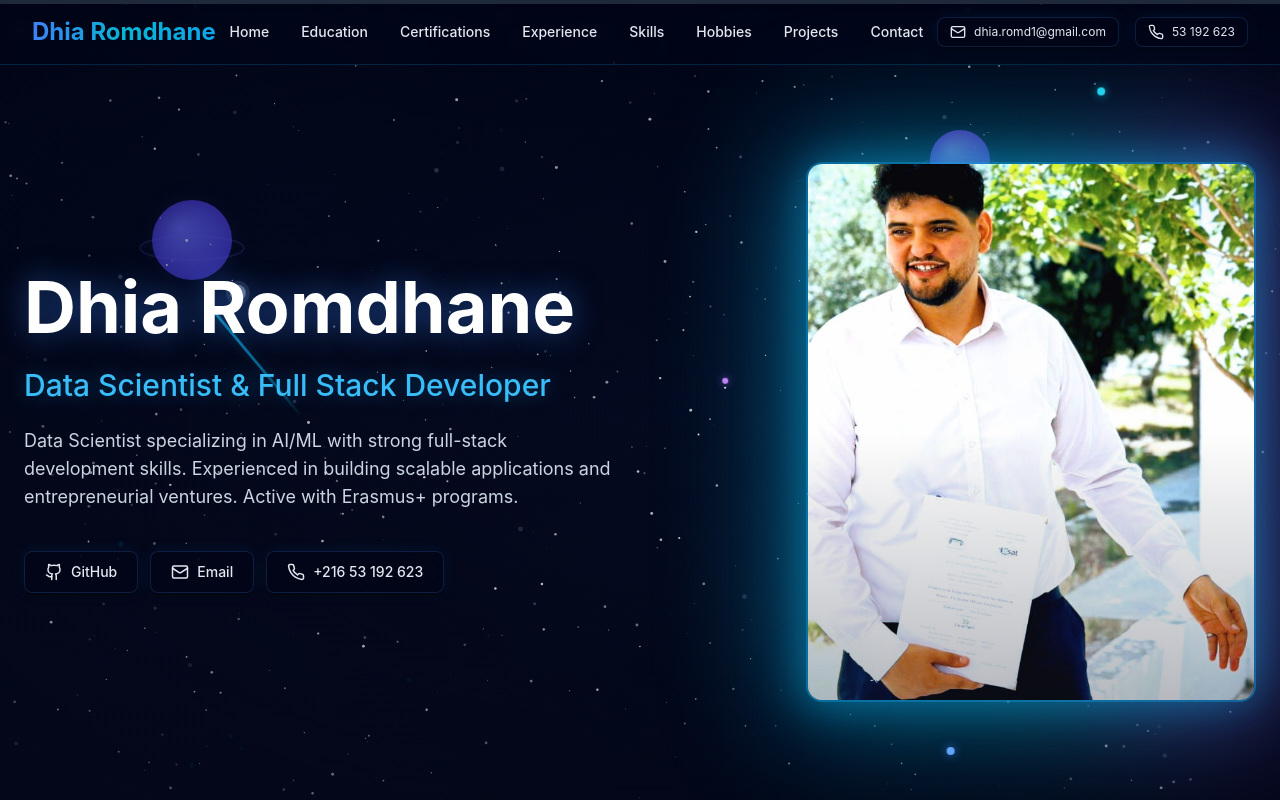
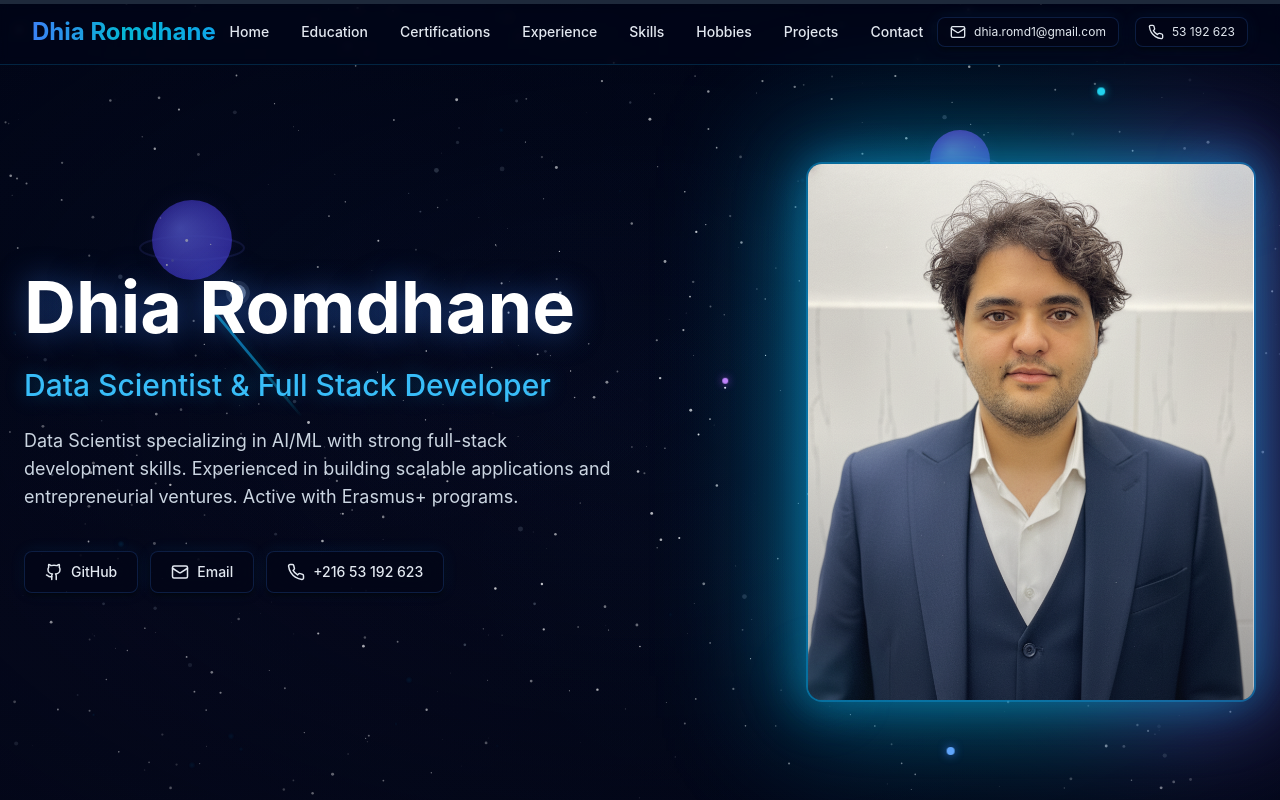
Before and after one commit to dhia10/portfolio, a React (Vite) app: page / in a window 1280 px wide. Shown: the top 800 px of the page. Built offline with nearby package versions, Linux system fonts and the light colour scheme.

Commit message:
Fix: Update image reference from me.jpeg to me.png

```diff
--- a/src/components/Hero.jsx
+++ b/src/components/Hero.jsx
@@ -92,7 +92,7 @@ const Hero = () => {
                      background: 'linear-gradient(135deg, rgba(14, 165, 233, 0.05), rgba(6, 182, 212, 0.05))'
                    }}>
                 <img
-                  src="/me.jpeg"
+                  src="/me.png"
                   alt={personalInfo.name}
                   className="w-full h-full object-cover"
                   style={{ aspectRatio: '1/1.2' }}
```
